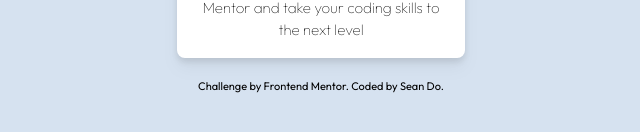
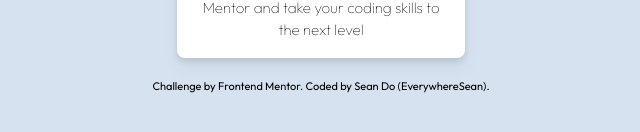
Before and after one commit to everywheresean/QR-Code-FrontEndMentor, a website: page index.html in a window 1280 px wide. Shown: the part 410-542 px from the top of the page, without its empty margins (319-959 px from the left). Drawn offline with Linux system fonts and the light colour scheme.

Commit message:
update readme

```diff
--- a/index.html
+++ b/index.html
@@ -30,7 +30,7 @@
 
   <div class="attribution">
     Challenge by <a href="https://www.frontendmentor.io?ref=challenge" target="_blank">Frontend Mentor</a>.
-    Coded by <a href="https://everywheresean.com">Sean Do</a>.
+    Coded by <a href="https://everywheresean.com">Sean Do (EverywhereSean)</a>.
   </div>
 </body>
 </html>
```
Also changed, not shown: README.md.
